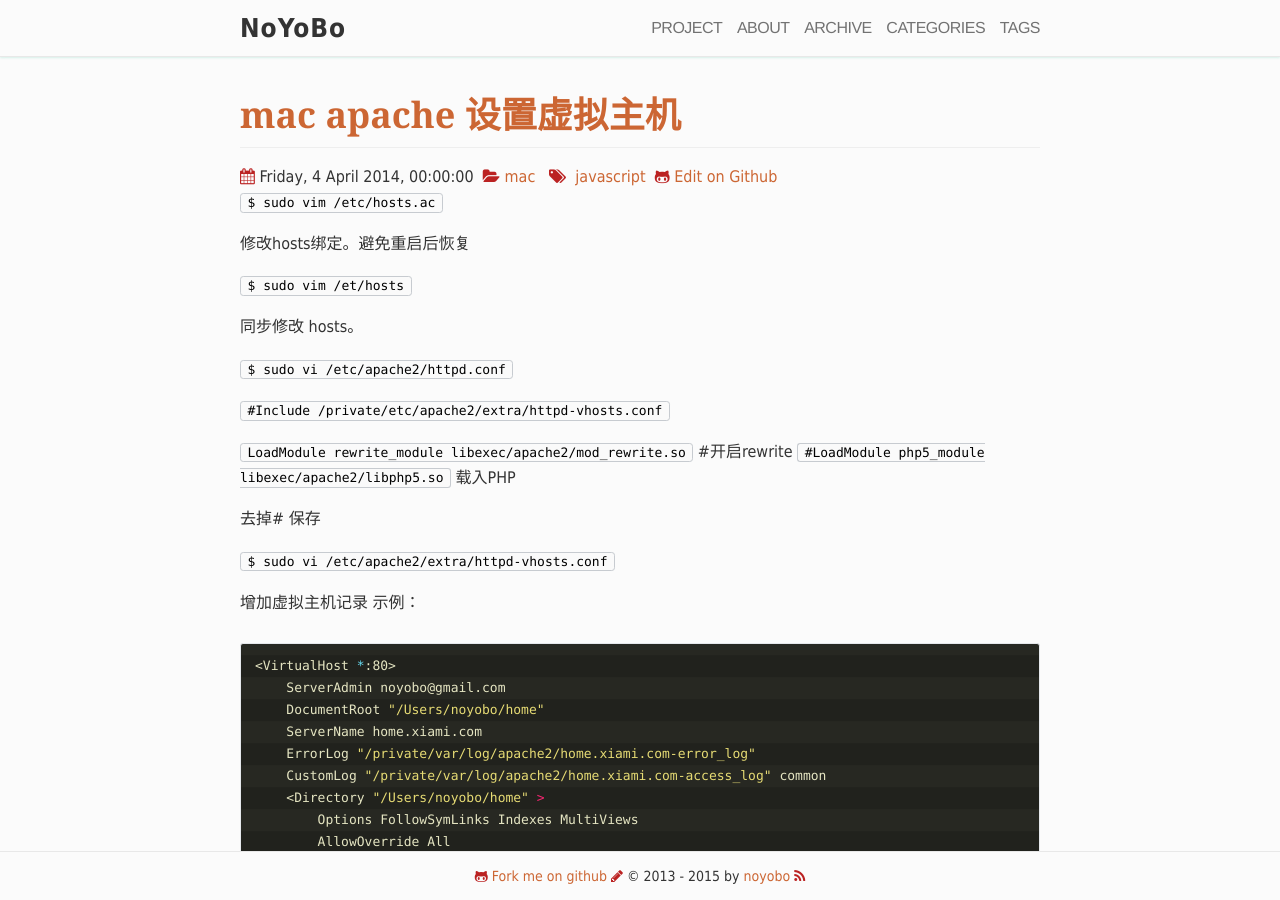
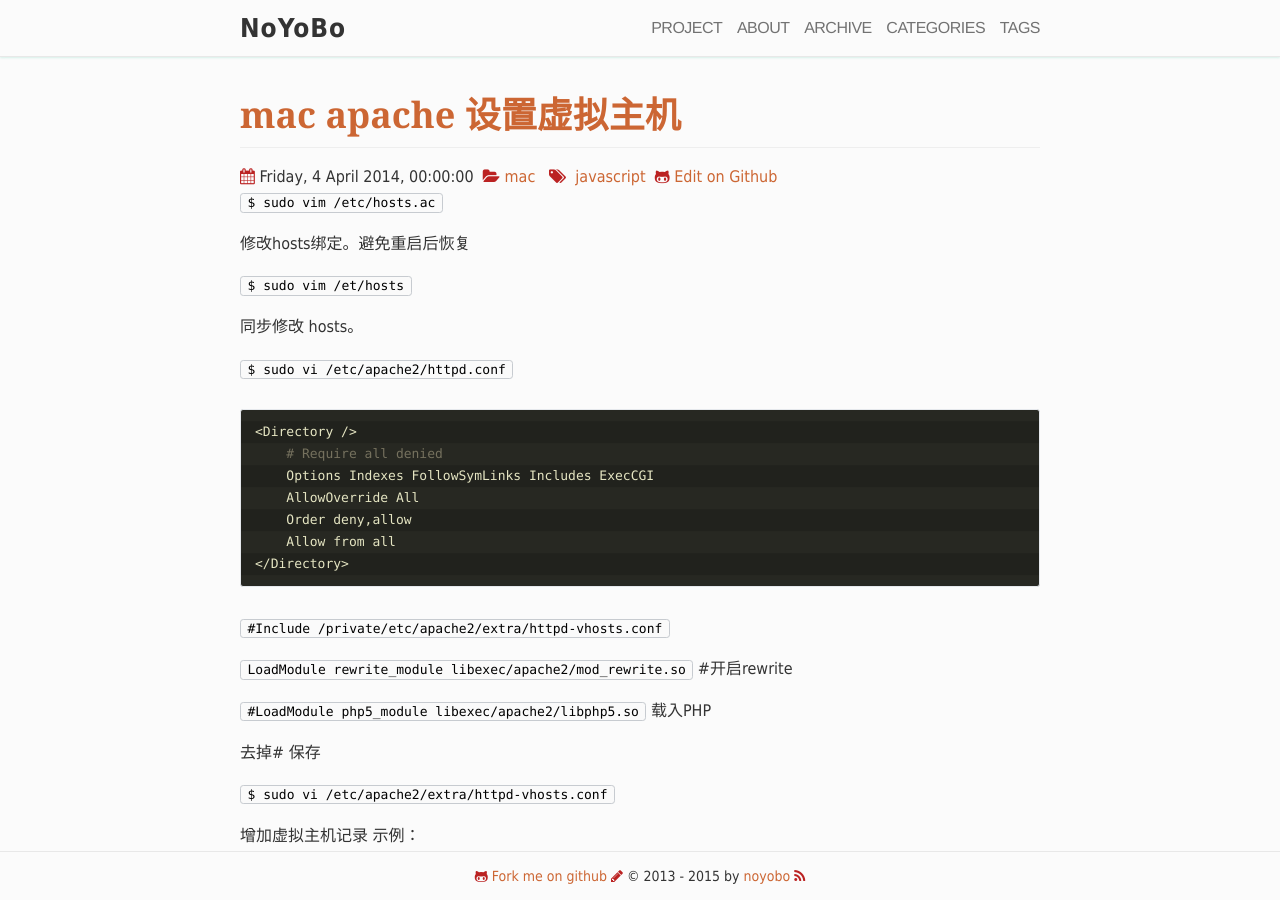
Before and after one commit to noyobo/noyobo.github.com, a Jekyll site: the page built from _posts/2014-04-04-mac-apache-hosts.md, in a window 1280 px wide and 900 px high. Built offline with Jekyll 4.4.1, drawn with Linux system fonts in a browser that asks for light colours; nearby versions of some CDN libraries; Markdown is read by kramdown in place of the engine named in the settings; comment, search, counter and statistics services are not loaded.

Commit message:
Update 2014-04-04-mac-apache-hosts.md

````diff
--- a/_posts/2014-04-04-mac-apache-hosts.md
+++ b/_posts/2014-04-04-mac-apache-hosts.md
@@ -18,9 +18,20 @@ category: mac
 
 `$ sudo vi /etc/apache2/httpd.conf`
 
+```bash
+<Directory />
+    # Require all denied
+    Options Indexes FollowSymLinks Includes ExecCGI
+    AllowOverride All
+    Order deny,allow
+    Allow from all
+</Directory>
+```
+
 `#Include /private/etc/apache2/extra/httpd-vhosts.conf`
 
 `LoadModule rewrite_module libexec/apache2/mod_rewrite.so` #开启rewrite
+
 `#LoadModule php5_module libexec/apache2/libphp5.so` 载入PHP
 
 
````
